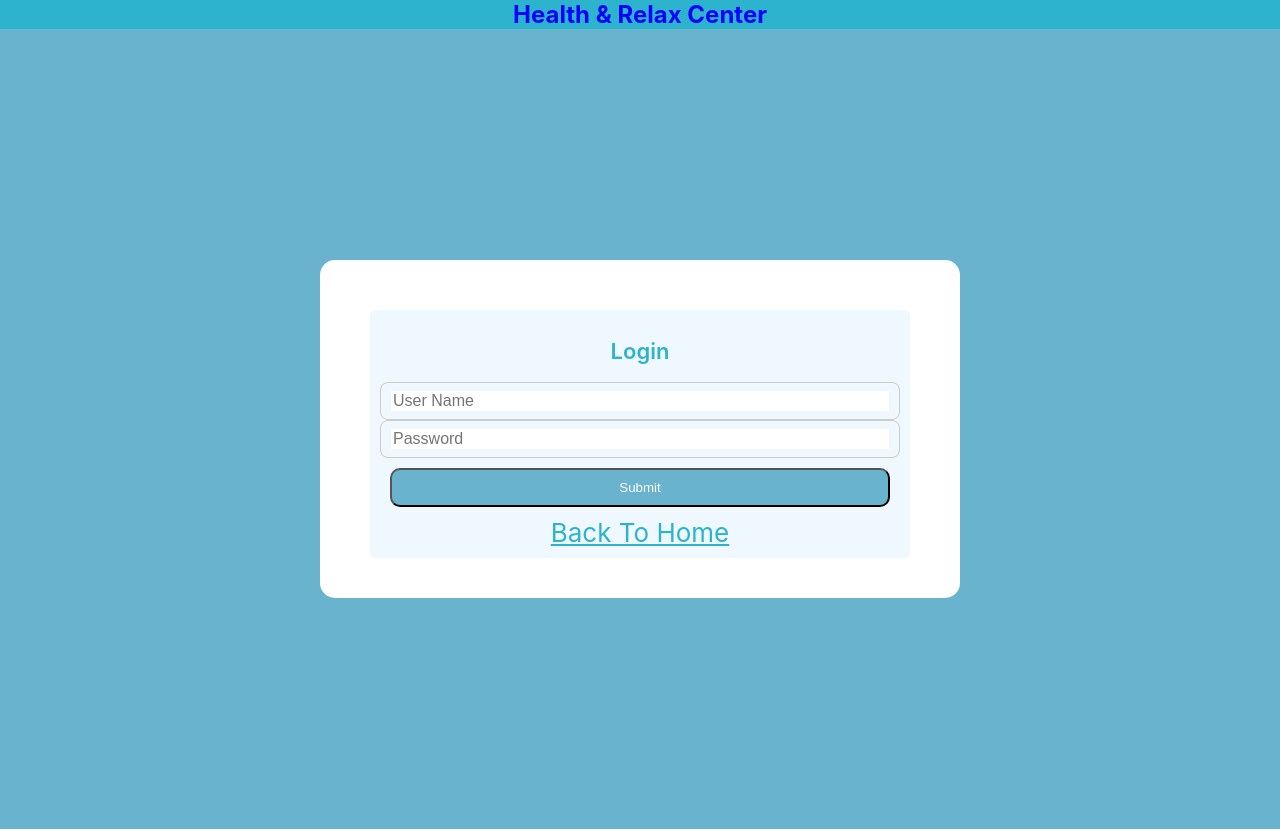
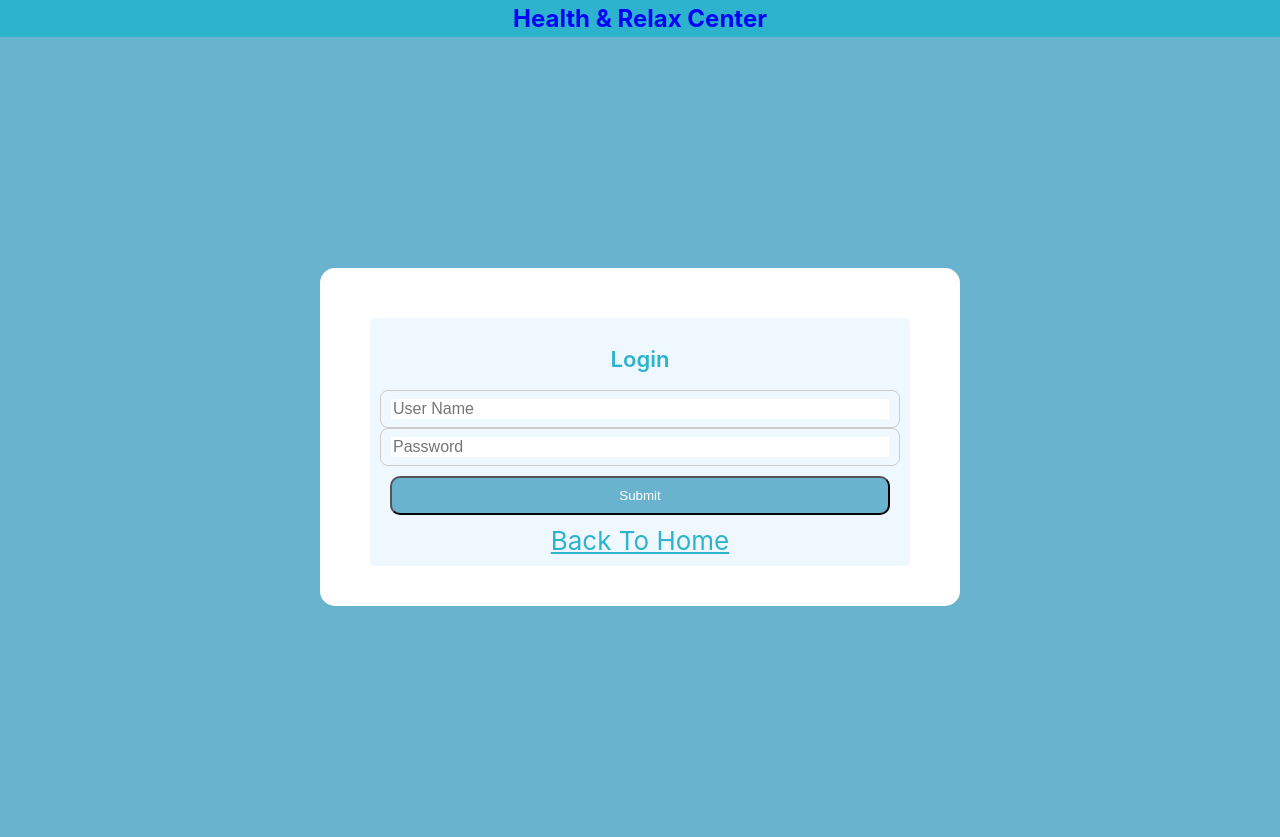
Before and after one commit to nikindtmas1/Feedback-Rating, a React (Create React App) app in the folder client/: page /login in a window 1280 px wide. Built offline with nearby package versions, Linux system fonts and the light colour scheme; no server answers.

Commit message:
Update Navbar

```diff
--- a/client/src/Components/Navbar.js
+++ b/client/src/Components/Navbar.js
@@ -5,7 +5,8 @@ const Navbar = () => {
     <div style={{
         backgroundColor: "rgb(45, 179, 206)",
         color: "blue",
-        textAlign: "center"
+        textAlign: "center",
+        padding: '4px'
     }}>
         <h2 style={{ margin: "0"}}>
 
```
